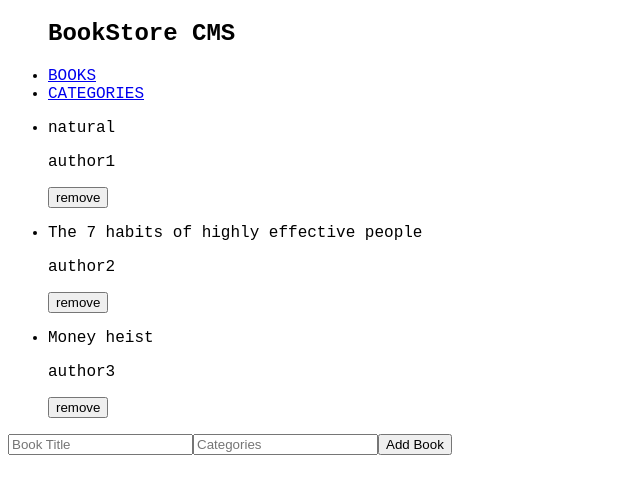
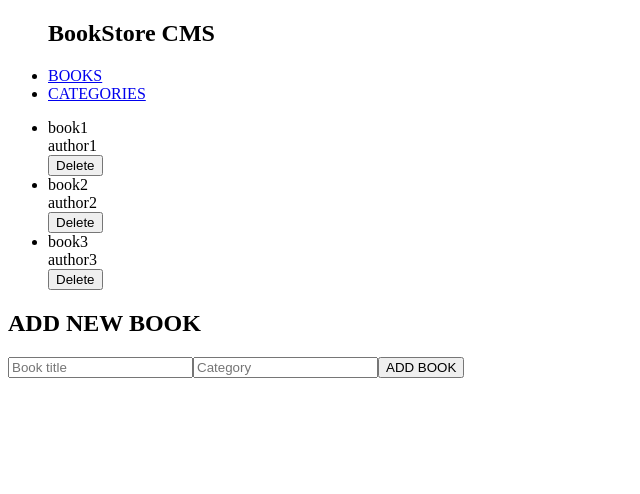
Before and after one commit to aliabbani/bookstore-react-redux, a React (Create React App) app: page / in a window 1280 px wide. Shown: the top 494 px of the page, without its empty margins (0-640 px from the left). Built offline with nearby package versions, Linux system fonts and the light colour scheme.

Commit message:
Insert store configureStore

```diff
--- a/package.json
+++ b/package.json
@@ -15,6 +15,7 @@
     "react-scripts": "4.0.3",
     "redux": "^4.1.1",
     "redux-logger": "^3.0.6",
+    "uuid": "^8.3.2",
     "web-vitals": "^1.1.2"
   },
   "scripts": {
--- a/src/App.css
+++ /dev/null
@@ -1,3 +0,0 @@
-body {
-  font-family: 'Courier New', Courier, monospace;
-}
--- a/src/App.js
+++ /dev/null
@@ -1,12 +0,0 @@
-import './App.css';
-import BookContainer from './components/BookContainer';
-
-function App() {
-  return (
-    <div>
-      <BookContainer />
-    </div>
-  );
-}
-
-export default App;
--- a/src/components/BookContainer.js
+++ b/src/components/BookContainer.js
@@ -1,22 +1,63 @@
-import React from 'react';
+import React, { useState } from 'react';
+import { v4 as uuidv4 } from 'uuid';
 import { Route, Switch } from 'react-router-dom';
+import BooksList from './BooksList';
+import InputBook from './InputBook';
 import Categories from '../pages/Categories';
 import NotMatch from '../pages/NotMatch';
 import Navbar from './Navbar';
-import BookList from './BookList';
-import InputBook from './InputBook';
 
-const BookContainer = () => (
+function BookContainer() {
+  const [BookOri, setBookOri] = useState({
+    books: [
+      {
+        id: uuidv4(),
+        title: 'book1',
+        author: 'author1',
+      },
+      {
+        id: uuidv4(),
+        title: 'book2',
+        author: 'author2',
+      },
+      {
+        id: uuidv4(),
+        title: 'book3',
+        author: 'author3',
+      },
+    ],
+  });
+
+  const delBook = (id) => {
+    setBookOri({
+      books: [
+        ...BookOri.books.filter((book) => book.id !== id),
+      ],
+    });
+  };
+
+  const addBookItem = (title) => {
+    const newBook = {
+      id: uuidv4(),
+      title,
+    };
+    setBookOri({
+      books: [...BookOri.books, newBook],
+    });
+  };
+
+  return (
     <>
       <Navbar />
       <Switch>
-
         <Route exact path="/">
-        <div className="container">
-          <BookList />
-          <InputBook />
+          <div>
+            <BooksList
+              books={BookOri.books}
+              deleteBookProps={delBook}
+            />
+            <InputBook addBookProps={addBookItem} />
           </div>
-
         </Route>
         <Route path="/categories">
           <Categories />
@@ -27,5 +68,6 @@ const BookContainer = () => (
       </Switch>
     </>
   );
+}
 
 export default BookContainer;
--- a/src/components/BookItem.js
+++ b/src/components/BookItem.js
@@ -1,20 +1,28 @@
+/* eslint-disable react/prop-types */
+/* eslint-disable react/destructuring-assignment */
 import React from 'react';
-import propTypes from 'prop-types';
+import PropTypes from 'prop-types';
 
-const BookItem = ({
-  id, title, author,
-}) => (
-  <li key={id}>
-    <p>{title}</p>
-    <p>{author}</p>
-    <button type="button">remove</button>
-  </li>
+const BookItem = (props) => (
+  <div>
+    <span>
+      <li>
+        {props.book.title}
+        {' '}
+        <br />
+        {props.book.author}
+        {' '}
+        <br />
+        <button type="button" onClick={() => props.deleteBookProps(props.book.id)}>
+          Delete
+        </button>
+      </li>
+    </span>
+  </div>
 );
 
 BookItem.propTypes = {
-  id: propTypes.number.isRequired,
-  title: propTypes.string.isRequired,
-  author: propTypes.string.isRequired,
+  deleteBookProps: PropTypes.func.isRequired,
 };
 
 export default BookItem;
--- a/src/components/BookList.js
+++ /dev/null
@@ -1,35 +0,0 @@
-import React from 'react';
-import BookItem from './BookItem';
-
-const BookList = () => {
-  const books = [
-    {
-      index: 1,
-      title: 'natural',
-      author: 'author1',
-    },
-    {
-      index: 2,
-      title: 'The 7 habits of highly effective people',
-      author: 'author2',
-    },
-    {
-      index: 1,
-      title: 'Money heist',
-      author: 'author3',
-    },
-  ];
-  return (
-    <ul>
-      {books.map((book) => (
-        <BookItem
-          key={book.id}
-          title={book.title}
-          author={book.author}
-        />
-      ))}
-    </ul>
-  );
-};
-
-export default BookList;
--- /dev/null
+++ b/src/components/BooksList.js
@@ -0,0 +1,25 @@
+/* eslint-disable react/prop-types */
+/* eslint-disable react/destructuring-assignment */
+import React from 'react';
+import PropTypes from 'prop-types';
+import BookItem from './BookItem';
+
+function BooksList(props) {
+  return (
+    <ul>
+      {props.books.map((book) => (
+        <BookItem
+          key={book.id}
+          book={book}
+          deleteBookProps={props.deleteBookProps}
+        />
+      ))}
+    </ul>
+  );
+}
+
+BooksList.propTypes = {
+  deleteBookProps: PropTypes.func.isRequired,
+};
+
+export default BooksList;
--- a/src/components/InputBook.js
+++ b/src/components/InputBook.js
@@ -1,12 +1,50 @@
-import React from 'react';
+import React, { useState } from 'react';
+import PropTypes from 'prop-types';
 
-const InputBook = () => (
+function InputBook(props) {
+  const [inputBook, setInputBook] = useState({
+    title: '',
+    author: '',
+  });
 
-  <form>
-    <input type="text" placeholder="Book Title" />
-    <input type="text" placeholder="Categories" />
-    <button type="button">Add Book</button>
-  </form>
-);
+  const onChange = (e) => {
+    setInputBook({
+      [e.target.name]: e.target.value,
+    });
+  };
+
+  const handleSubmit = (e) => {
+    e.preventDefault();
+    if (inputBook.title.trim()) {
+      props.addBookProps(inputBook.title);
+      setInputBook({
+        title: '',
+      });
+    } else {
+      alert('Please write item');
+    }
+  };
+
+  return (
+    <div>
+      <h2>ADD NEW BOOK</h2>
+      <form onSubmit={handleSubmit}>
+        <input
+          name="title"
+          type="text"
+          placeholder="Book title"
+          value={inputBook.title}
+          onChange={onChange}
+        />
+        <input type="text" placeholder="Category" />
+        <button type="button">ADD BOOK</button>
+      </form>
+    </div>
+  );
+}
+
+InputBook.propTypes = {
+  addBookProps: PropTypes.func.isRequired,
+};
 
 export default InputBook;
--- a/src/index.js
+++ b/src/index.js
@@ -1,17 +1,13 @@
 import React from 'react';
 import ReactDOM from 'react-dom';
-// component file
 import { BrowserRouter as Router } from 'react-router-dom';
-import App from './App';
-import store from './redux/books/books';
+import BookContainer from './components/BookContainer';
 
 ReactDOM.render(
   <React.StrictMode>
     <Router>
-      <App />
+      <BookContainer />
     </Router>
   </React.StrictMode>,
   document.getElementById('root'),
 );
-
-console.log(store);
--- a/src/redux/books/books.js
+++ b/src/redux/books/books.js
@@ -1,27 +1,27 @@
-const ADD_BOOK = 'bookStore/books/ADD-BOOK';
-const REMOVE_BOOK = 'bookStore/books/REMOVE-BOOK';
+// const ADD_BOOK = 'bookStore/books/ADD-BOOK';
+// const REMOVE_BOOK = 'bookStore/books/REMOVE-BOOK';
 
-const initialState = [];
+// const initialState = [];
 
-export const addBook = (payload) => ({
-  type: ADD_BOOK,
-  payload,
-});
+// export const addBook = (payload) => ({
+//   type: ADD_BOOK,
+//   payload,
+// });
 
-export const removeBook = (payload) => ({
-  type: REMOVE_BOOK,
-  payload,
-});
+// export const removeBook = (payload) => ({
+//   type: REMOVE_BOOK,
+//   payload,
+// });
 
-const reducer = (state = initialState, action) => {
-  switch (action.type) {
-    case ADD_BOOK:
-      return [...state, action.payload];
-    case REMOVE_BOOK:
-      return state.filter((book) => book.id !== id);
-    default:
-      return state;
-  }
-};
+// const reducer = (state = initialState, action) => {
+//   switch (action.type) {
+//     case ADD_BOOK:
+//       return [...state, action.payload];
+//     case REMOVE_BOOK:
+//       return state.filter((book) => book.id !== action.payload);
+//     default:
+//       return state;
+//   }
+// };
 
-export default reducer;
+// export default reducer;
--- a/src/redux/cofigureStore.js
+++ b/src/redux/cofigureStore.js
@@ -1,5 +1,3 @@
-// configureStore.js
-
 import { createStore, combineReducers, applyMiddleware } from 'redux';
 import logger from 'redux-logger';
 import booksReducer from './books/books';
```
Also changed, not shown: 1 other file (tests, documents, lock files or other folders). Lines whose indentation alone changed are shown as unchanged.
